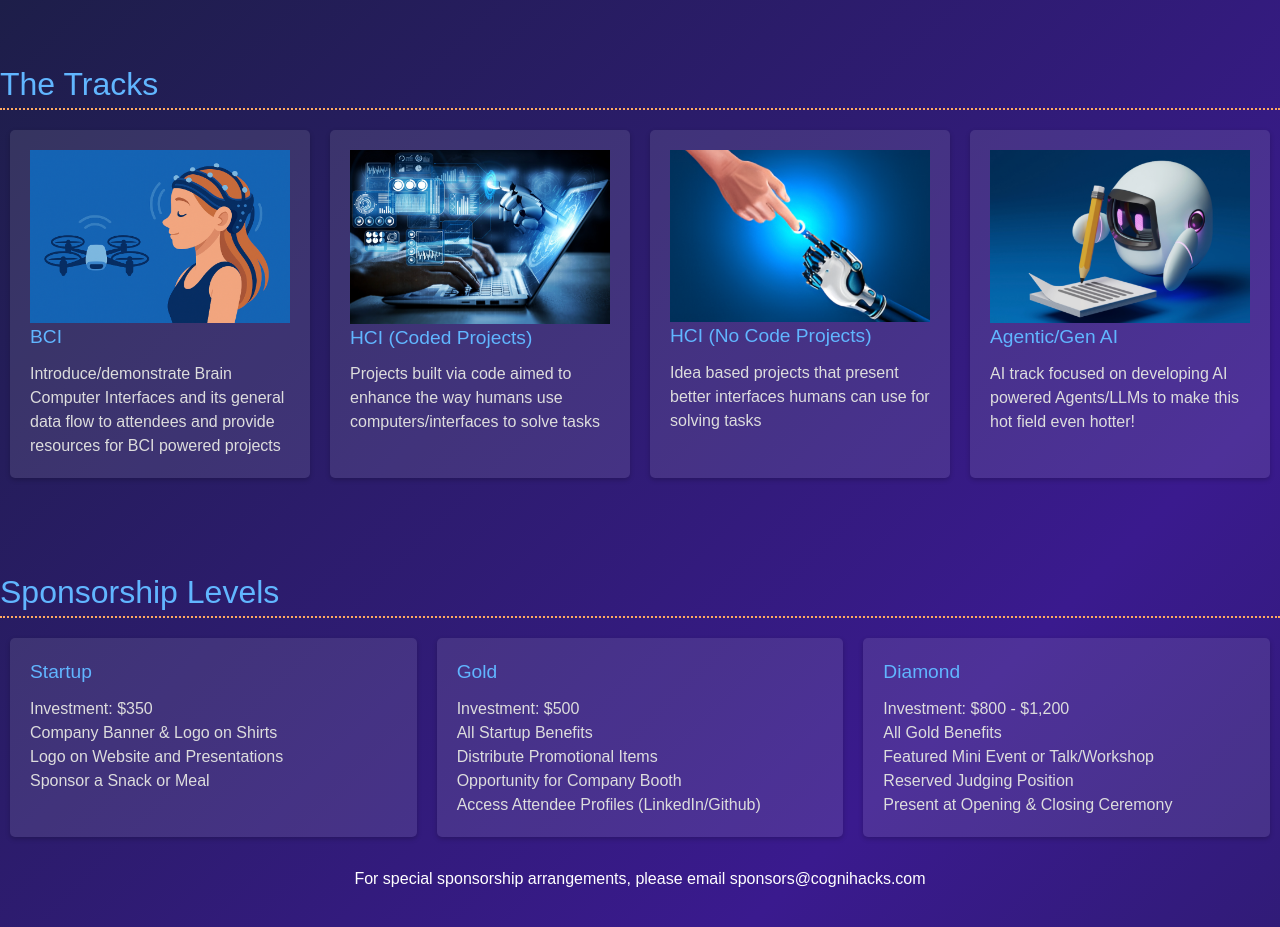
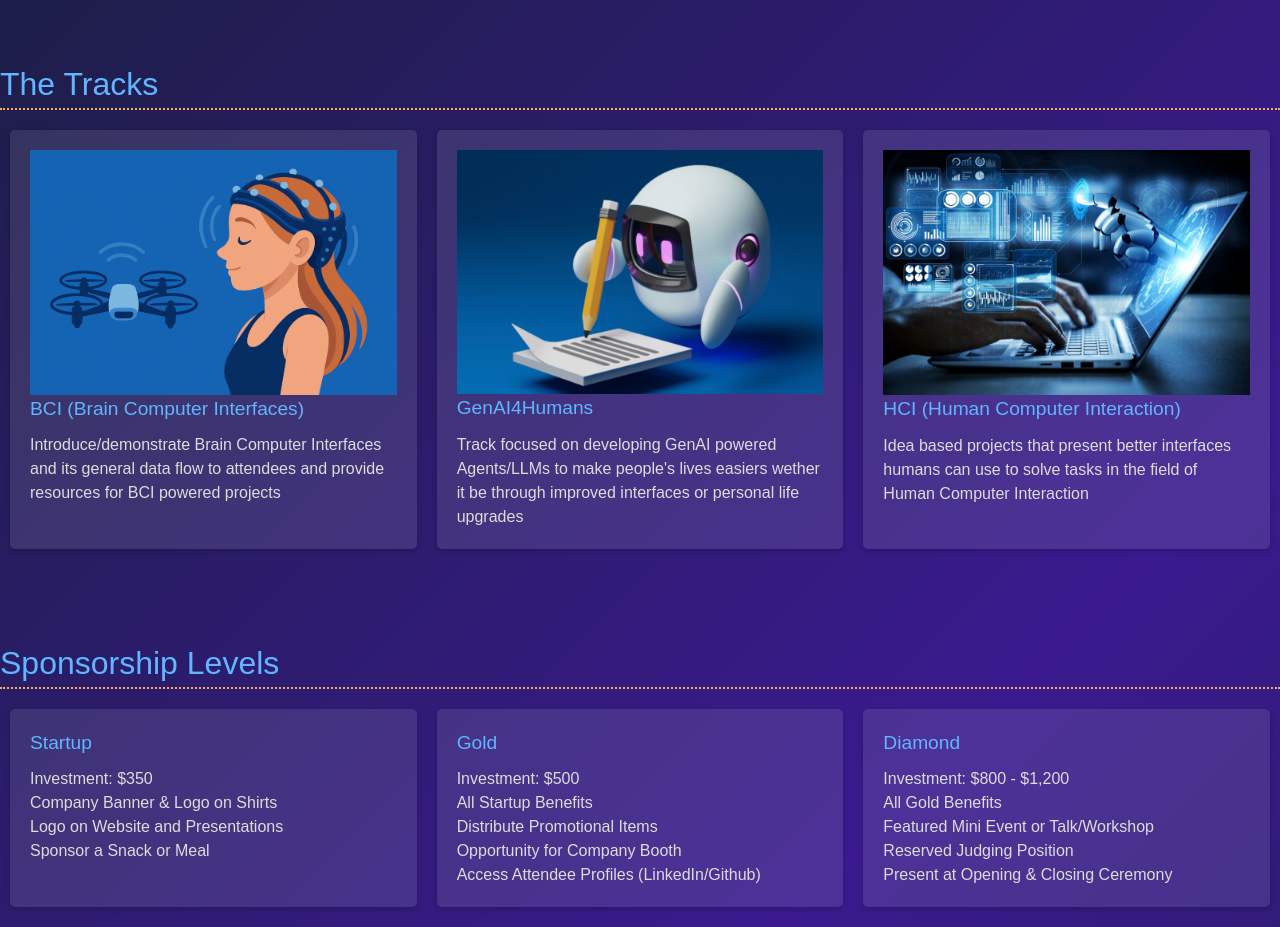
Before and after one commit to T-DEV16/cg_hacks_depoly, a React (Vite) app: page / in a window 1280 px wide. Shown: the part 820-1747 px from the top of the page. Built offline with nearby package versions, Linux system fonts and the light colour scheme.

Commit message:
Update tracks

```diff
--- a/src/App.tsx
+++ b/src/App.tsx
@@ -85,23 +85,18 @@ const App: React.FC = () => {
         <div className="benefits">
           <div className="benefit">
           <img src="/images/1.png" alt="BCI Track Picture" loading="lazy" />
-          <h3>BCI</h3>
+          <h3>BCI (Brain Computer Interfaces)</h3>
           <p>Introduce/demonstrate Brain Computer Interfaces and its general data flow to attendees and provide resources for BCI powered projects</p>
           </div>
           <div className="benefit">
-          <img src="/images/2.png" alt="HCI Track Picture" loading="lazy"/>
-            <h3>HCI (Coded Projects)</h3>
-            <p>Projects built via code aimed to enhance the way humans use computers/interfaces to solve tasks</p>
+          <img src="/images/4.png" alt="AI Track Picture" loading="lazy" />
+            <h3>GenAI4Humans</h3>
+            <p>Track focused on developing GenAI powered Agents/LLMs to make people's lives easiers wether it be through improved interfaces or personal life upgrades</p>
           </div>
           <div className="benefit">
-          <img src="/images/3.png" alt="HCI (Concept) Track Picture" loading="lazy"/>
-            <h3>HCI (No Code Projects)</h3>
-            <p>Idea based projects that present better interfaces humans can use for solving tasks</p>
-          </div>
-          <div className="benefit">
-          <img src="/images/4.png" alt="AI Track Picture" loading="lazy" />
-            <h3>Agentic/Gen AI</h3>
-            <p>AI track focused on developing AI powered Agents/LLMs to make this hot field even hotter!</p>
+          <img src="/images/2.png" alt="HCI (Concept) Track Picture" loading="lazy"/>
+            <h3>HCI (Human Computer Interaction)</h3>
+            <p>Idea based projects that present better interfaces humans can use to solve tasks in the field of Human Computer Interaction</p>
           </div>
         </div>
       </section>
```
